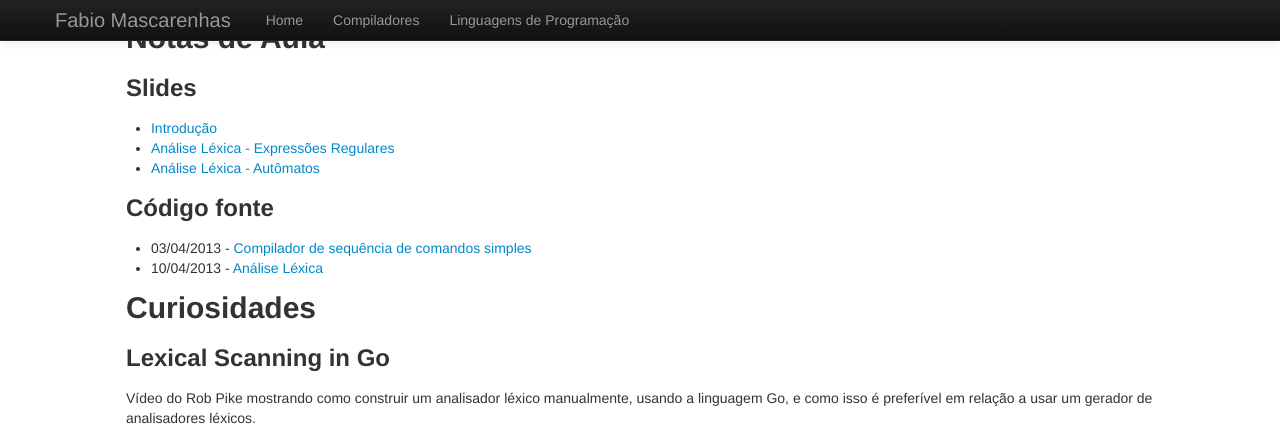
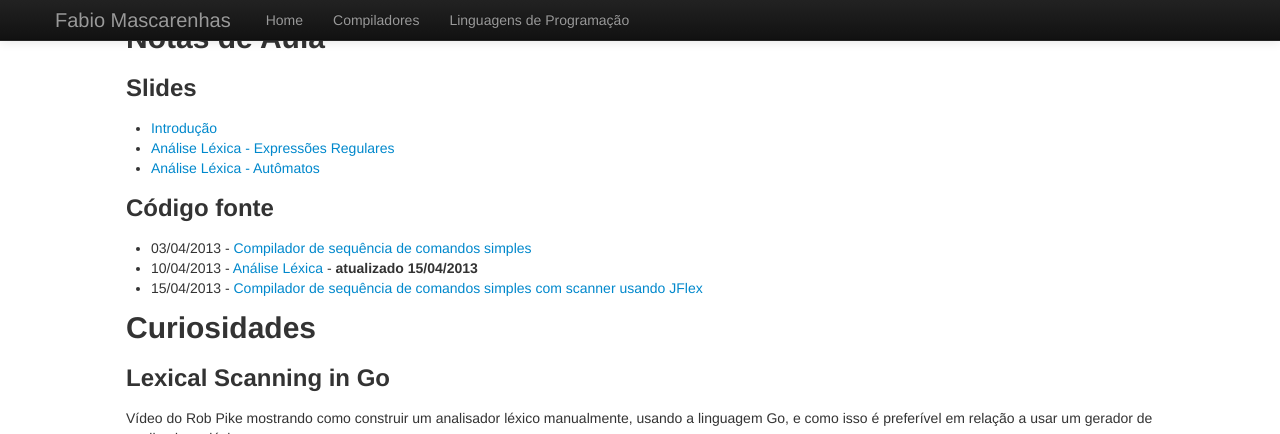
Before and after one commit to fabiomascarenhas/fabiomascarenhas.github.com, a Jekyll site: the page built from comp/index.md, in a window 1280 px wide and 900 px high, scrolled down 732 px, cut to the strip 0-434 px from the top of the window. Built offline with Jekyll 4.4.1, drawn with Linux system fonts in a browser that asks for light colours.

Commit message:
notas de aula compiladores 15/04

```diff
--- a/comp/index.md
+++ b/comp/index.md
@@ -74,7 +74,8 @@ Notas de Aula
 ### Código fonte
 
 * 03/04/2013 - [Compilador de sequência de comandos simples](CmdSimp.zip)
-* 10/04/2013 - [Análise Léxica](Lexico.zip)
+* 10/04/2013 - [Análise Léxica](Lexico.zip) - **atualizado 15/04/2013**
+* 15/04/2013 - [Compilador de sequência de comandos simples com scanner usando JFlex](CmdSimp_JFlex.zip)
 
 Curiosidades
 ------------
```
Also changed, not shown: 3 other files.
